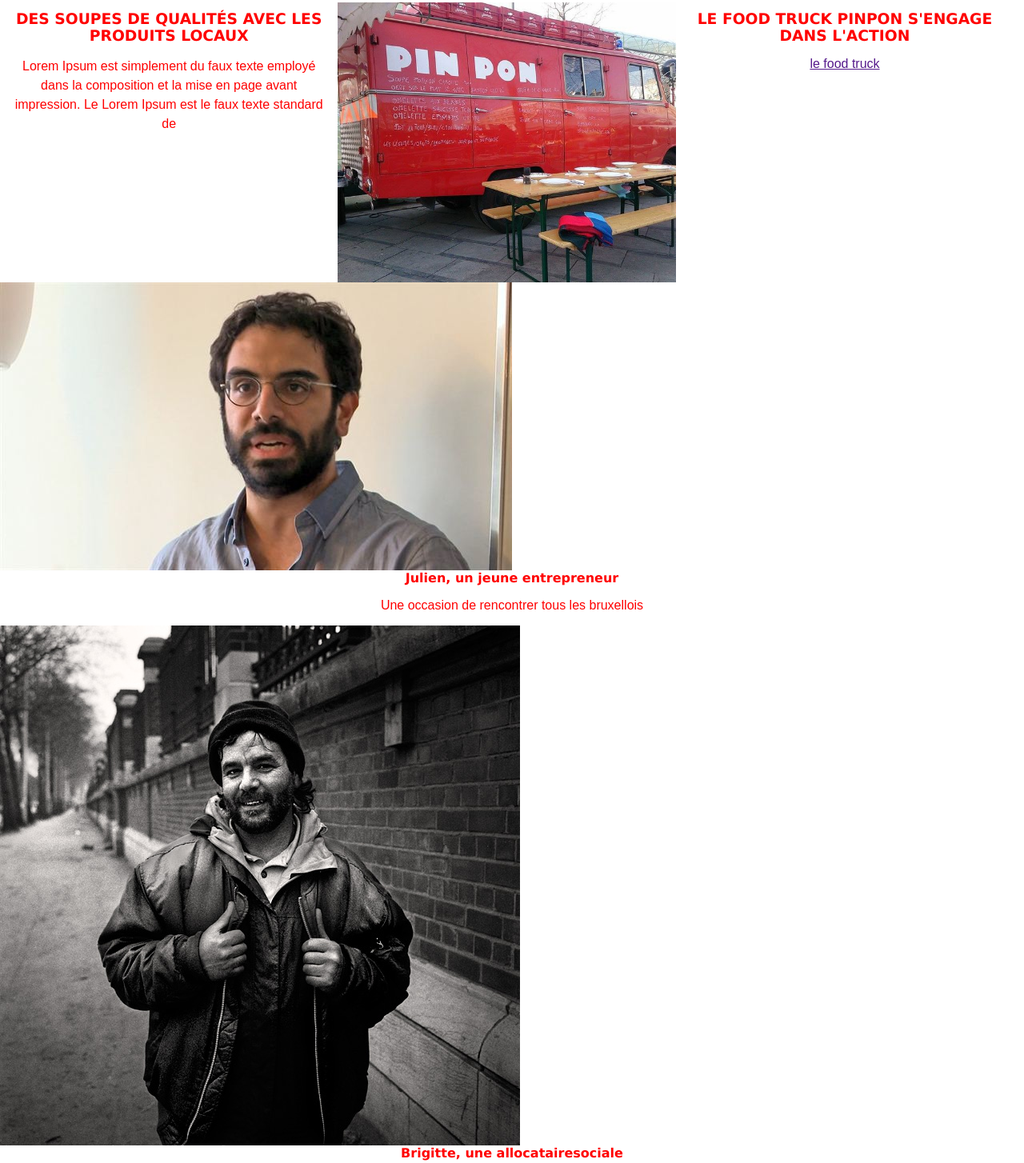
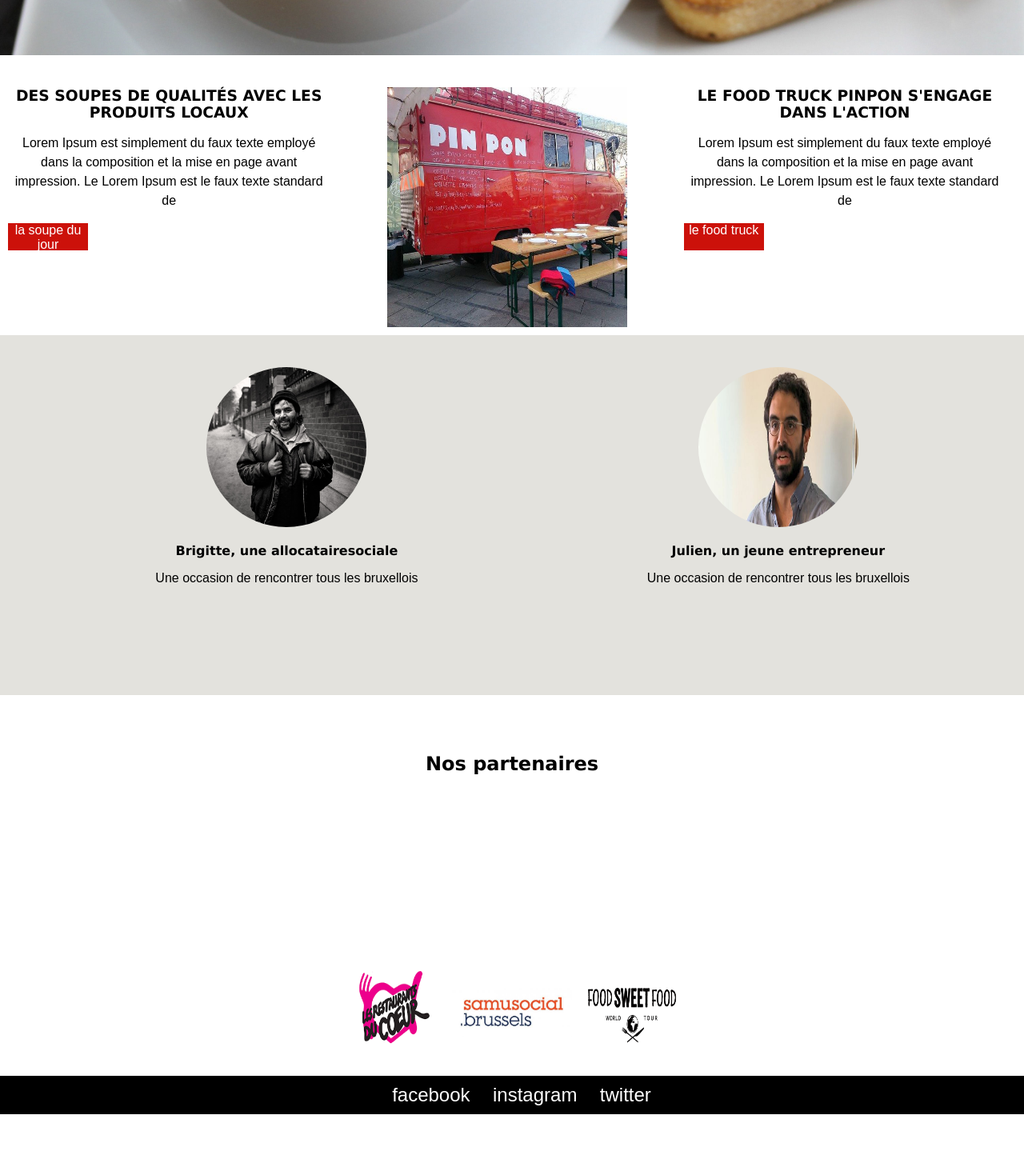
Before and after one commit to stephdet/AtelierHtmlCSS, a plain HTML site: page SiteOnPage/index.html in a window 1280 px wide. Shown: the part 543-1997 px from the top of the page at 80% size. After the commit the page ends 1936 px from the top, so only its background shows below. Drawn offline with Linux system fonts and the light colour scheme.

Commit message:
presque fini

```diff
--- a/SiteOnPage/index.html
+++ b/SiteOnPage/index.html
@@ -10,7 +10,7 @@
 <body>
   <header>
     <div class="mainnav">
-      <h1 class="logo"><a href="#"> <img src="http://res.cloudinary.com/hrscywv4p/image/upload/c_limit,fl_lossy,h_1440,w_720,f_auto,q_auto/v1/833716/Logo_RFF_kjpruw.png"/></a></h1>
+      <h1 class="logo"><span>titre</span><a href="#"> <img src="http://res.cloudinary.com/hrscywv4p/image/upload/c_limit,fl_lossy,h_1440,w_720,f_auto,q_auto/v1/833716/Logo_RFF_kjpruw.png"/></a></h1>
       <nav>
         <ul>
           <li><a href="">home</a></li>
@@ -37,16 +37,20 @@
         <p class="mainnews">Lorem Ipsum est simplement du faux texte employé dans la composition et
           la mise en page avant impression. Le Lorem Ipsum est le faux texte standard de
           </p>
+          <a class="more"href=""><p>la soupe du jour</p></a>
       </div>
 
-      <div class="truck"></div>
+      <div class="truck"><img src="image/foodtruck.jpg" alt="" width="300" height="300"></div>
         <div><h3>Le food Truck Pinpon s'engage dans l'action</h3>
-            <a href=""><p>le food truck</p></a>
+          <p class="mainnews">Lorem Ipsum est simplement du faux texte employé dans la composition et
+            la mise en page avant impression. Le Lorem Ipsum est le faux texte standard de
+            </p>
+            <a class="more" href=""><p>le food truck</p></a>
         </div>
     </section>
 
 
-    <section>
+    <section id="speach">
       <div class="people">
         <div class="bio"><img src="image/startup.jpg" alt=""/></div>
         <h4>Julien, un jeune entrepreneur</h4>
@@ -61,15 +65,15 @@
 
     </section>
 
-    <section>
-      <h2>Nos partenaires</h2>
+    <section class="mainpartner">
+      <h2 class="logospart">Nos partenaires</h2>
     </section>
 
     <div class="logos">
       <ul class="partners">
-        <li><a href=""><img src="image/restoducoeur.png" alt="" height="50" width="50"/></li>
-        <li><a href=""><img src="image/samusocial.jpg"alt="" height="50" width="50"/></a></li>
-        <li><a href=""><img src="image/sweetfood.png" alt="" height="50" width="50"/></a></li>
+        <li><a href=""><img src="image/restoducoeur.png" alt="" height="150" width="150"/></li>
+        <li><a href=""><img src="image/samusocial.jpg"alt="" height="150" width="150"/></a></li>
+        <li><a href=""><img src="image/sweetfood.png" alt="" height="150" width="150"/></a></li>
       </ul>
     </div>
 
--- a/SiteOnPage/style.css
+++ b/SiteOnPage/style.css
@@ -8,7 +8,6 @@
 body {
   margin:0 auto;
   background-color:#fff;
-  color:red;
   font-family: "arial",verdana, sans serif;
   font-size: 100%;
 }
@@ -35,8 +34,10 @@ font-size: 4em;
   background-repeat: no-repeat;
   background-position: center;
   background-size:cover;
-  min-height: 350px;
+  min-height: 400px;
   padding-top:100px;
+  padding-bottom:100px;
+
 }
 
 .maintitle {
@@ -47,25 +48,55 @@ font-size: 4em;
 }
 
 .secondmain {
-  margin-top: 50px;
   min-height: 350px;
 }
 
-.truck{
-  background-image:url("image/foodtruck.jpg");
-  background-repeat: no-repeat;
-  background-position: center;
-  background-size:cover;
-}
 
 .secondmain div{
  float: left;
  width:33%;
- min-height: 350px;
- padding: 10px 10px;
+ min-height:350px;
+ padding: 20px 10px;
+ margin-top: 20px;
 }
 
 
+
+
+
+
+
+#speach {
+  min-height: 450px;
+  background-color: #E3E2DD;
+}
+
+
+#speach .people {
+  float:right;
+  width: 48%;
+  vertical-align: middle;
+}
+
+#speach .people .bio {
+  margin-top: 20px;
+}
+
+
+
+
+#speach .people .bio img {
+  -webkit-border-radius: 50%;
+  border-radius: 50%;
+  height:200px;
+  width: 200px;
+  overflow: hidden;
+}
+
+.mainpartner {
+  clear: both;
+min-height: 250px;
+}
 
 
 /* MAINNAV*/
@@ -95,9 +126,18 @@ nav ul li {
 }
 
 section {
-  text-align: center;
+ text-align:center;
   display: block;
 }
+
+
+
+
+
+
+
+
+
 
 
 /* LISTE*/
@@ -114,11 +154,9 @@ ul {
 
 
 .socialicons li a {
-  text-decoration: none;
   color: #fff;
   font-size: 1.5em;
   padding-left: 1em;
-
 }
 
 
@@ -134,6 +172,25 @@ h3 {
   text-transform: uppercase;
 }
 
+h4{
+  padding-top: 1em;
+}
+
+
+
+
+.logo span{
+  display: none;
+  margin:0;
+}
+
+
+.logospart {
+  margin-top: 3em;
+}
+
+
+
 
 
 .mainnews{
@@ -146,9 +203,14 @@ h3 {
 
 
 /* visualcontent*/
-img,a {
+a {
   display: block;
 }
+
+a:link {
+  text-decoration: none;
+}
+
 
 
 .logo img{
@@ -161,14 +223,26 @@ img,a {
 }
 
 
-.bio {
+
+.more {
+  width:100px;
+  height:34px;
+  padding:0.5 em;
+  background-color: #CC110A;
 }
+
+.more p{
+  text-align:center;
+  text-decoration: none;
+  color: #fff;
+}
+
 
 
 .logos{
 margin: 0 auto;
+
 }
-
 
 
 
@@ -176,8 +250,8 @@ margin: 0 auto;
 .partners {
   display: flex;
   flex-direction: row;
+  justify-content: center;
 }
-
 
 
 
```
